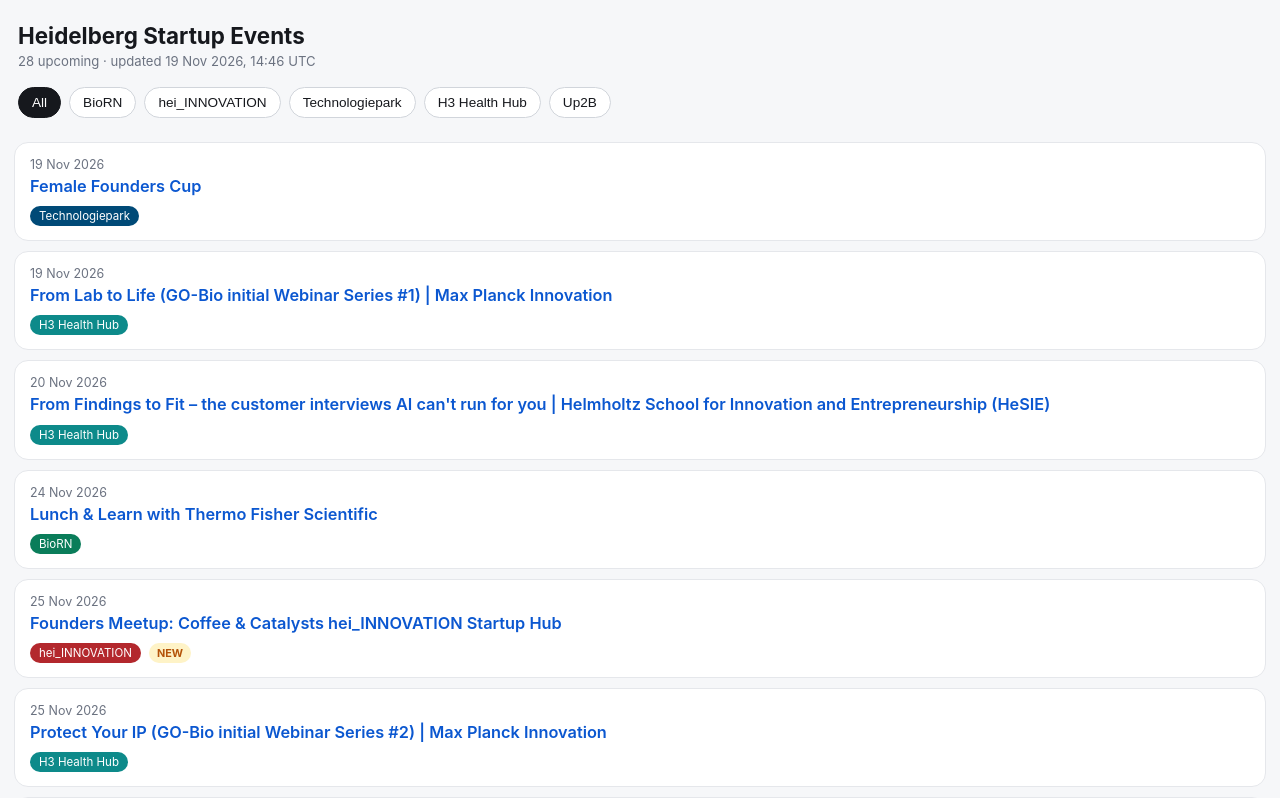
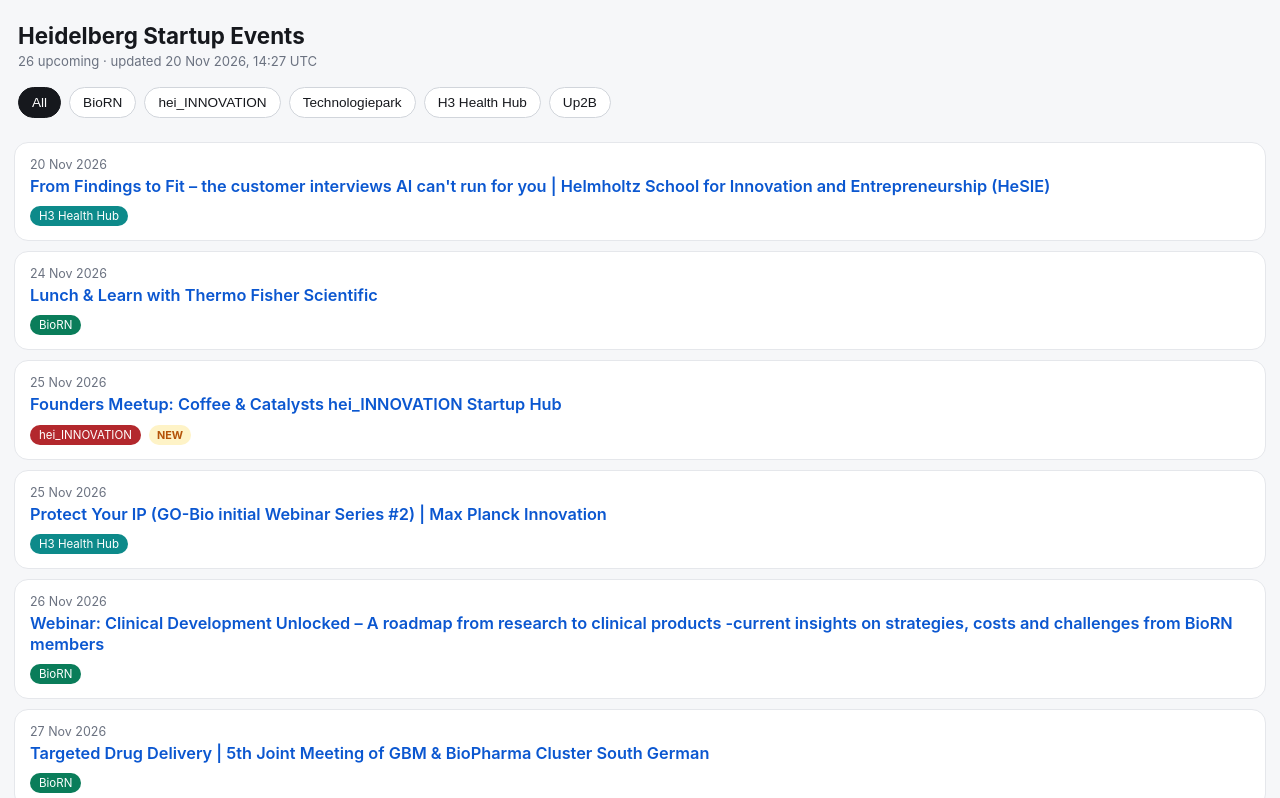
Before and after one commit to bnalbach/news-aggreator, a plain HTML site: page index.html in a window 1280 px wide. Shown: the top 798 px of the page. Drawn offline with Linux system fonts and the light colour scheme.

Commit message:
Update events 2026-11-20

```diff
--- a/data/events.json
+++ b/data/events.json
@@ -634,5 +634,11 @@
     "source": "hei_INNOVATION",
     "date_iso": "2026-11-25",
     "first_seen": "2026-11-16"
+  },
+  "https://www.technologiepark-heidelberg.de/aktuelles/42-brew-x-mas-edition/": {
+    "title": "Networking & Afterwork for Startup",
+    "source": "Technologiepark",
+    "date_iso": "2026-12-16",
+    "first_seen": "2026-11-20"
   }
 }
--- a/index.html
+++ b/index.html
@@ -50,25 +50,13 @@
 <body>
   <header>
     <h1>Heidelberg Startup Events</h1>
-    <div class="sub">28 upcoming &middot; updated 19 Nov 2026, 14:46 UTC</div>
+    <div class="sub">26 upcoming &middot; updated 20 Nov 2026, 14:27 UTC</div>
   </header>
   <div class="filters">
     <button class="active" onclick="flt(this,'all')">All</button>
     <button onclick="flt(this,'BioRN')">BioRN</button><button onclick="flt(this,'hei_INNOVATION')">hei_INNOVATION</button><button onclick="flt(this,'Technologiepark')">Technologiepark</button><button onclick="flt(this,'H3 Health Hub')">H3 Health Hub</button><button onclick="flt(this,'Up2B')">Up2B</button>
   </div>
   <ul id="list">
-      <li class="card" data-id="https://www.technologiepark-heidelberg.de/aktuelles/female-founders-cup/" data-source="Technologiepark">
-        <div class="date">19 Nov 2026</div>
-        <a class="title" href="https://www.technologiepark-heidelberg.de/aktuelles/female-founders-cup/" target="_blank" rel="noopener">Female Founders Cup</a>
-        <div class="meta"><span class="tag" style="background:#004a77">Technologiepark</span><span class="going">★ Going</span></div>
-      </li>
-
-      <li class="card" data-id="https://www.helmholtz-h3.de/events/event/from-lab-to-life-go-bio-initial-webinar-series-max-planck-innovation/" data-source="H3 Health Hub">
-        <div class="date">19 Nov 2026</div>
-        <a class="title" href="https://www.helmholtz-h3.de/events/event/from-lab-to-life-go-bio-initial-webinar-series-max-planck-innovation/" target="_blank" rel="noopener">From Lab to Life (GO-Bio initial Webinar Series #1) | Max Planck Innovation</a>
-        <div class="meta"><span class="tag" style="background:#0d8a8a">H3 Health Hub</span><span class="going">★ Going</span></div>
-      </li>
-
       <li class="card" data-id="https://www.helmholtz-h3.de/events/event/from-findings-to-fit-the-customer-interviews-ai-cant-run-for-you-helmholtz-school-for-innovation-and-entrepreneurship-hesie/" data-source="H3 Health Hub">
         <div class="date">20 Nov 2026</div>
         <a class="title" href="https://www.helmholtz-h3.de/events/event/from-findings-to-fit-the-customer-interviews-ai-cant-run-for-you-helmholtz-school-for-innovation-and-entrepreneurship-hesie/" target="_blank" rel="noopener">From Findings to Fit – the customer interviews AI can&#x27;t run for you | Helmholtz School for Innovation and Entrepreneurship (HeSIE)</a>
@@ -165,10 +153,10 @@
         <div class="meta"><span class="tag" style="background:#0a7d5a">BioRN</span><span class="going">★ Going</span></div>
       </li>
 
-      <li class="card" data-id="https://www.technologiepark-heidelberg.de/aktuelles/abb-innovation-connect-day-1/" data-source="Technologiepark">
+      <li class="card" data-id="https://www.technologiepark-heidelberg.de/aktuelles/42-brew-x-mas-edition/" data-source="Technologiepark">
         <div class="date">16 Dec 2026</div>
-        <a class="title" href="https://www.technologiepark-heidelberg.de/aktuelles/abb-innovation-connect-day-1/" target="_blank" rel="noopener">Networking &amp; Afterwork for Startup</a>
-        <div class="meta"><span class="tag" style="background:#004a77">Technologiepark</span><span class="going">★ Going</span></div>
+        <a class="title" href="https://www.technologiepark-heidelberg.de/aktuelles/42-brew-x-mas-edition/" target="_blank" rel="noopener">Networking &amp; Afterwork for Startup</a>
+        <div class="meta"><span class="tag" style="background:#004a77">Technologiepark</span><span class="new">NEW</span><span class="going">★ Going</span></div>
       </li>
 
       <li class="card" data-id="https://www.helmholtz-h3.de/events/event/co-founder-pitch-and-matchmaking-event-southwestx-bpifrance-deadline-nov-16/" data-source="H3 Health Hub">
```
